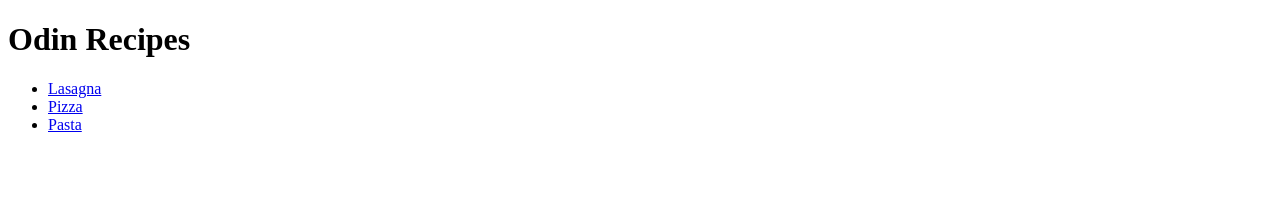
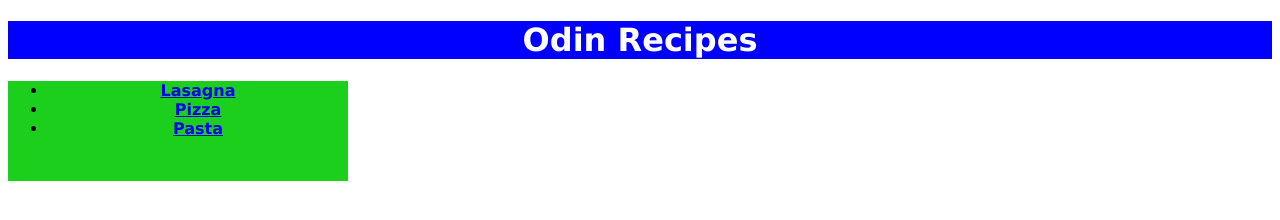
Before and after one commit to MLankaoui/odin-recipes, a plain HTML site: page index.html in a window 1280 px wide. Drawn offline with Linux system fonts and the light colour scheme.

Commit message:
Add style to the recipes project
implementing some styling to the tile and nav bar

```diff
--- a/index.html
+++ b/index.html
@@ -4,11 +4,12 @@
     <meta charset="UTF-8">
     <meta name="viewport" content="width=device-width, initial-scale=1.0">
     <title>Odin Recipes</title>
+    <link rel="stylesheet" href="style.css">
 </head>
 <body>
-    <h1>Odin Recipes</h1>
+    <h1 class="title">Odin Recipes</h1>
     <!-- links to recipes -->
-    <ul>
+    <ul class="nav">
         <li><a href="./recipes/lasagna.html">Lasagna</a></li>
         <li><a href="./recipes/pizza.html">Pizza</a></li>
         <li><a href="./recipes/pasta.html">Pasta</a></li>
--- /dev/null
+++ b/style.css
@@ -0,0 +1,17 @@
+* {
+    font-family: Verdana, sans-serif;
+}
+
+.nav {
+    font-weight: 900;
+    background-color: rgb(28, 207, 28);
+    width: 300px;
+    height: 100px;
+    text-align: center;
+}
+
+.title {
+    background-color: blue;
+    color: white;
+    text-align: center;
+}
```
